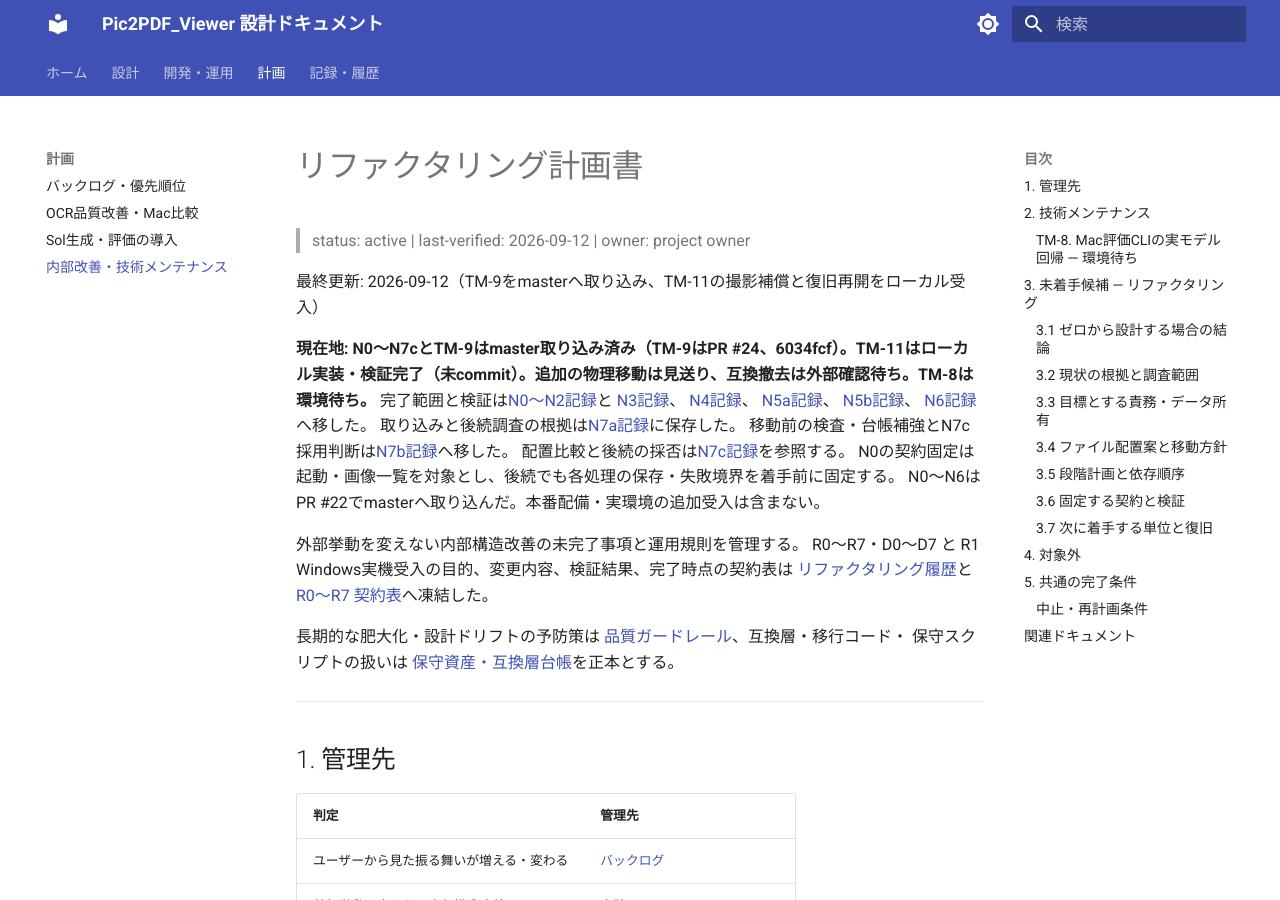
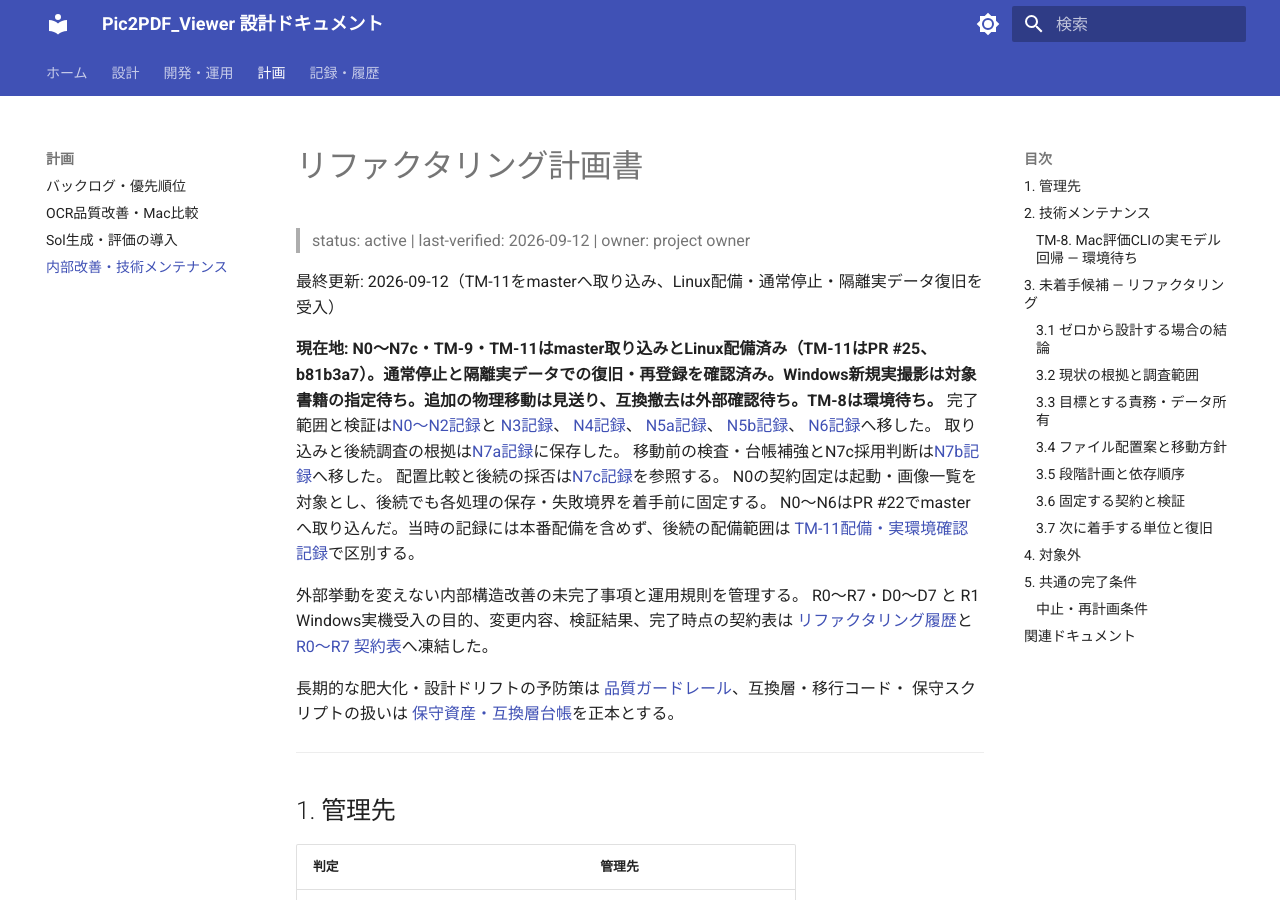
Before and after one commit to kkmmyr/Pic2PDF_Viewer, an MkDocs documentation site: the page built from docs/log/計画/リファクタリング計画書.md, in a window 1280 px wide and 900 px high. Built offline with MkDocs 1.6.1 and Material for MkDocs 9.7.7, drawn with Linux system fonts in a browser that asks for light colours; some of the changed text lies outside the part shown.

Commit message:
docs: TM-11の配備と実データ復旧確認を記録
Linux配備、通常停止、隔離コピーでの復旧・再登録とデータ保全を記録。
計画書を取り込み・配備済みへ更新し、新規実撮影の対象指定待ちを分ける。

Co-Authored-By: Codex GPT-6 <noreply@anthropic.com>

```diff
--- a/docs/log/計画/リファクタリング計画書.md
+++ b/docs/log/計画/リファクタリング計画書.md
@@ -2,9 +2,9 @@
 
 > status: active | last-verified: 2026-09-12 | owner: project owner
 
-最終更新: 2026-09-12（TM-9をmasterへ取り込み、TM-11の撮影補償と復旧再開をローカル受入）
+最終更新: 2026-09-12（TM-11をmasterへ取り込み、Linux配備・通常停止・隔離実データ復旧を受入）
 
-**現在地: N0〜N7cとTM-9はmaster取り込み済み（TM-9はPR #24、6034fcf）。TM-11はローカル実装・検証完了（未commit）。追加の物理移動は見送り、互換撤去は外部確認待ち。TM-8は環境待ち。**
+**現在地: N0〜N7c・TM-9・TM-11はmaster取り込みとLinux配備済み（TM-11はPR #25、b81b3a7）。通常停止と隔離実データでの復旧・再登録を確認済み。Windows新規実撮影は対象書籍の指定待ち。追加の物理移動は見送り、互換撤去は外部確認待ち。TM-8は環境待ち。**
 完了範囲と検証は[N0〜N2記録](../../archive/検証/リファクタリング_N0-N2_2026-09-08.md)と
 [N3記録](../../archive/検証/リファクタリング_N3_2026-09-08.md)、
 [N4記録](../../archive/検証/リファクタリング_N4_2026-09-08.md)、
@@ -15,7 +15,8 @@
 移動前の検査・台帳補強とN7c採用判断は[N7b記録](../../archive/検証/リファクタリング_N7b_2026-09-12.md)へ移した。
 配置比較と後続の採否は[N7c記録](../../archive/検証/リファクタリング_N7c_2026-09-12.md)を参照する。
 N0の契約固定は起動・画像一覧を対象とし、後続でも各処理の保存・失敗境界を着手前に固定する。
-N0〜N6はPR #22でmasterへ取り込んだ。本番配備・実環境の追加受入は含まない。
+N0〜N6はPR #22でmasterへ取り込んだ。当時の記録には本番配備を含めず、後続の配備範囲は
+[TM-11配備・実環境確認記録](../../archive/検証/TM11配備・実環境確認_2026-09-12.md)で区別する。
 
 外部挙動を変えない内部構造改善の未完了事項と運用規則を管理する。
 R0〜R7・D0〜D7 と R1 Windows実機受入の目的、変更内容、検証結果、完了時点の契約表は
@@ -68,13 +69,16 @@ TM-2〜TM-7の契約、実測、完了確認は
 
 TM-9（起動・停止途中失敗時の資源回収）はローカル実装・検証を完了し、
 契約・失敗注入・制約を[TM-9検証記録](../../archive/検証/リファクタリング_TM9_2026-09-12.md)へ移した。
-PR #24で取り込み済み。本番配備・実環境での停止確認は未実施である。
+PR #24で取り込み済み。Linuxへ配備し、処理中jobがない状態での通常停止、旧process消滅、再起動を確認した。
+本番に停止失敗や稼働中workerを注入した受入ではない。詳細は上記の配備・実環境確認記録を参照する。
 
 ---
 
 TM-11（撮影補償失敗時の資産回収）はローカル実装・検証を完了し、
 失敗注入・復旧再開・制約を[TM-11検証記録](../../archive/検証/リファクタリング_TM11_2026-09-12.md)へ移した。
-commit・push・PR取り込みと、本番配備・実撮影での受入は未実施である。
+`b88bff8`でcommit・pushし、PR #25を`b81b3a7`で取り込み、Linuxへ配備済み。
+本番の88画像package・メタDB・カタログDBの隔離コピーで補償失敗・CLI復旧・再登録を確認した。
+Windows新規実撮影は対象書籍名またはASINの指定待ち。指定後にagentの起動条件と画像置換対象を照合して実施する。
 
 ---
 
@@ -260,8 +264,8 @@ baseline悪化の許容、テスト期待値の一括更新、coverage閾値の
 ### 3.7 次に着手する単位と復旧
 
 N7a〜N7cの共有・取り込みはPR #23で完了した。
-TM-9もPR #24で取り込み済み。次はTM-11成果をcommit・push・PR検査・取り込みで区切る。
-採用済みの実装作業はローカル受入まで完了し、その後はTM-8・互換撤去の外部確認と配備時の受入を進める。
+TM-9はPR #24、TM-11はPR #25で取り込み、Linux配備・通常停止・隔離コピーでの復旧確認まで完了した。
+次は対象書籍を指定したWindows新規実撮影。TM-8・互換撤去の外部確認は環境・利用状況の確認後に進める。
 
 追加の物理移動は現時点で採用しない。以下の条件が生じた場合に、project ownerが再評価する。
 
@@ -281,7 +285,7 @@ ownerと撤去条件は保守台帳を正本とし、未確認環境への配備
 
 N6はWindows Chromiumのdesktop/390pxと隔離APIで既存動作を比較した。
 既存のモバイルReaderヘッダーはみ出しは[バックログ B-38](バックログ.md#b-38)で扱う。
-本番サービス接続・実データ更新・実端末タッチの追加受入を完了扱いにしない。
+本番ブラウザの購入書籍・撮影一覧への接続は配備時に確認したが、Readerの実データ更新・実端末タッチの追加受入は未実施。
 
 N5a/N5bのローカル受入は完了した。N5bで固定したメタ復元失敗時の後続補償停止は
 TM-11で改善済み。実モデル・実撮影の受入を追加完了として扱わず、分離時の詳細は
```
Also changed, not shown: docs/archive/index.md (+1 -0 lines), docs/archive/リファクタリング履歴.md (+9 -1 lines), docs/archive/検証/TM11配備・実環境確認_2026-09-12.md (added, +72 -0 lines), docs/design/環境構築/運用ガイド.md (+4 -0 lines), docs/log/変更履歴.md (+7 -0 lines).
